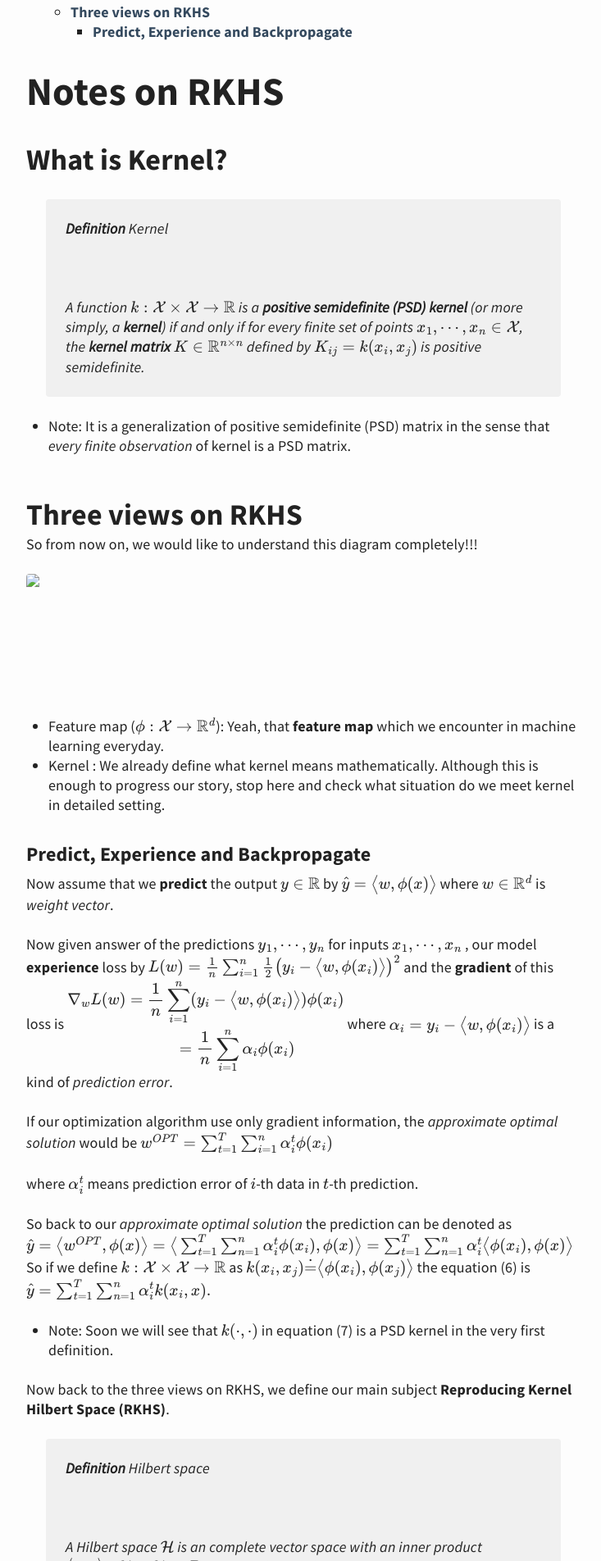
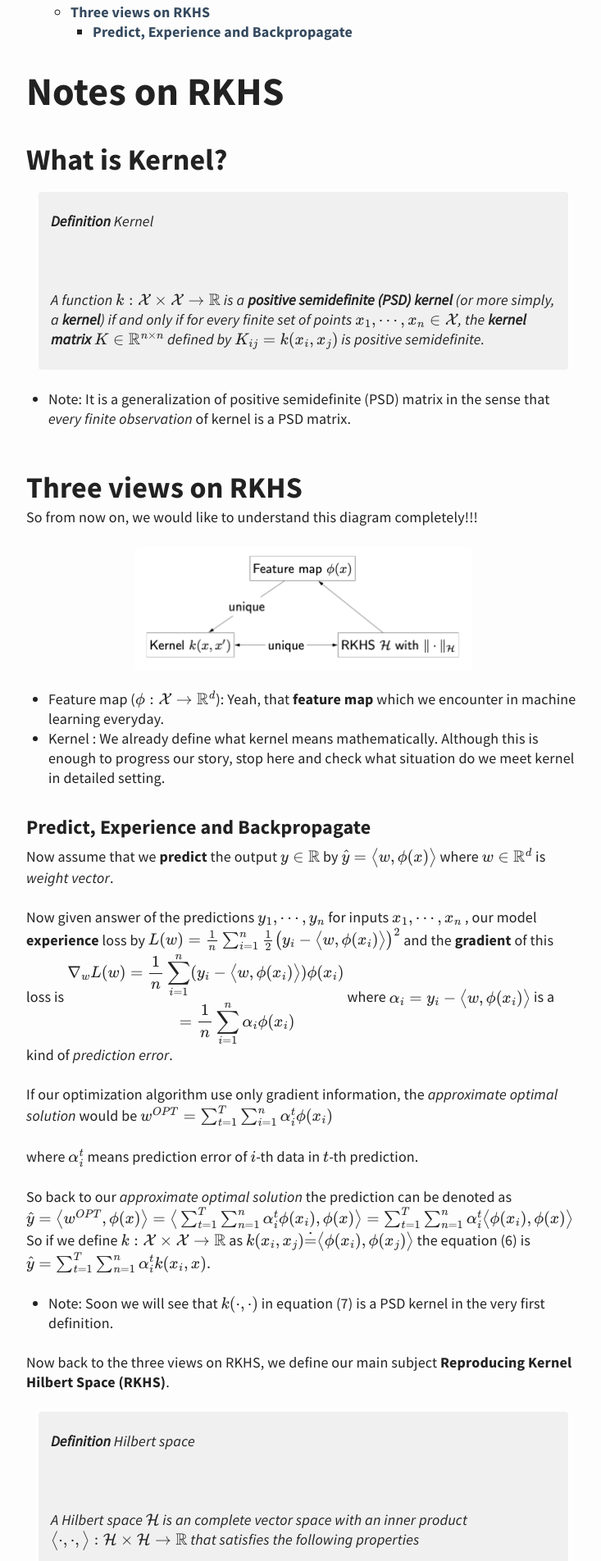
Before and after one commit to edmophia/edmophia.github.io, a Jekyll site: the page built from _posts/RKHS/2018-10-31-Notes on RKHS.md, in a window 1280 px wide. Shown: the part 332-2236 px from the top of the page at 82% size, without its empty margins (270-1003 px from the left). Built offline with Jekyll 4.4.1, drawn with Linux system fonts in a browser that asks for light colours; formulas are drawn with MathJax 3; a script that is not in the unit is left out.

Commit message:
no message

```diff
--- a/_posts/RKHS/2018-10-31-Notes on RKHS.md
+++ b/_posts/RKHS/2018-10-31-Notes on RKHS.md
@@ -29,7 +29,7 @@ mathjax: true
 
 So from now on, we would like to understand this diagram completely!!!
 
-<img src="/Users/SungYub/Google Drive/Notes/three_view.png" height="150px">
+<img src="https://github.com/edmophia/edmophia.github.io/blob/master/_posts/RKHS/three_view.png" height="150px">
 
 * Feature map ($\phi : \mathcal{X}\rightarrow \mathbb{R}^d$): Yeah, that **feature map** which we encounter in machine learning everyday.
 * Kernel : We already define what kernel means mathematically. Although this is enough to progress our story, stop here and check what situation do we meet kernel in detailed setting.
--- a/_sass/typography.scss
+++ b/_sass/typography.scss
@@ -78,13 +78,13 @@ h3, h4, h5, h6 {
 
 blockquote {
 	font-style: italic;
-	margin: 1.3334em; /* 24px/18px */
+	margin: 0.8334em; /* 24px/18px */
 	-webkit-border-radius: 4px;
 	   -moz-border-radius: 4px;
 	    -ms-border-radius: 4px;
           border-radius: 4px;
 	background-color: darken($background-color, 5%);
-	padding: 0 1.33334em; /* 24px/18px */
+	padding: 0 0.83334em; /* 24px/18px */
 	p, ul, ol {
 		padding: 1.33334em 0; /* 24px/18px */
 	}
```
